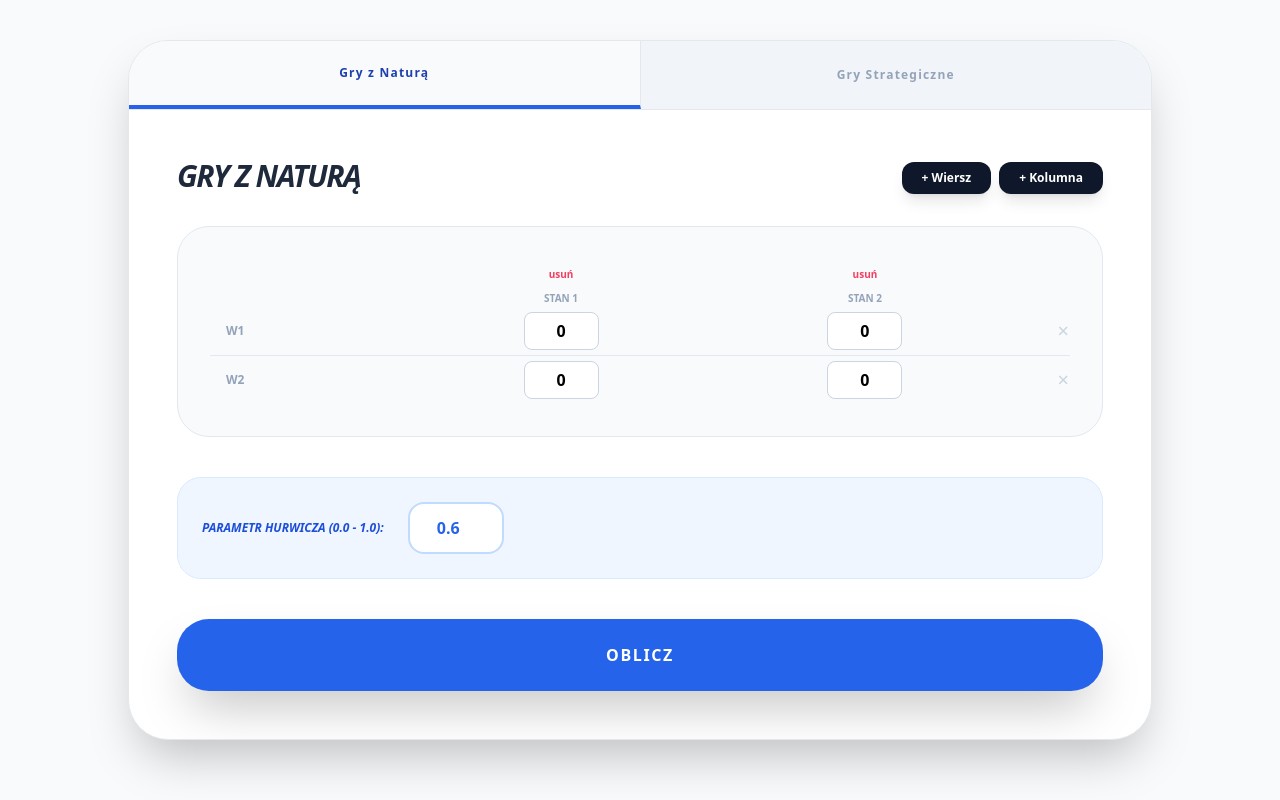
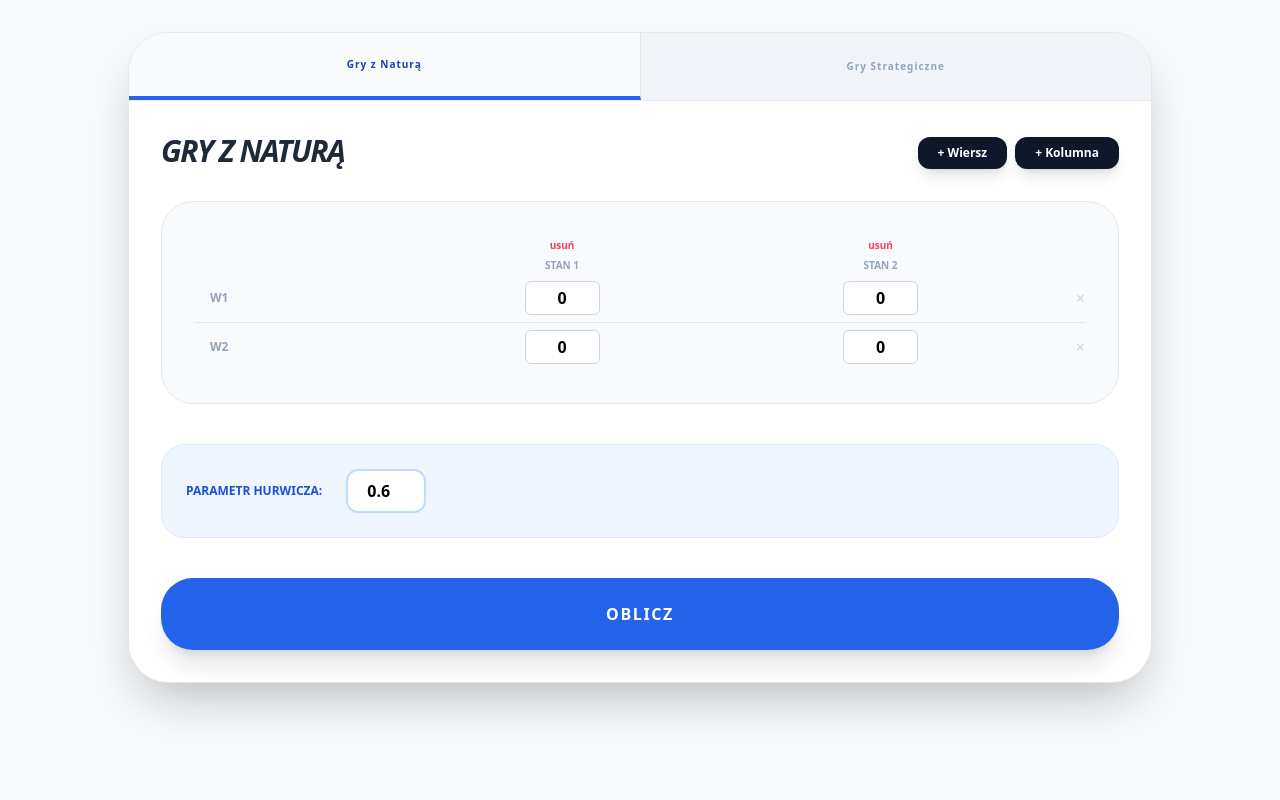
Before and after one commit to podsiadlojakub6-alt/program-bo, a Flask app: page / in a window 1280 px wide. Run offline with Flask 3, Linux system fonts and the light colour scheme; some libraries are stand-ins or nearby versions.

Commit message:
Update index.html

```diff
--- a/templates/index.html
+++ b/templates/index.html
@@ -2,127 +2,84 @@
 <html lang="pl">
 <head>
     <meta charset="UTF-8">
-    <title>Kalkulator Teorii Gier</title>
+    <title>BO Master Pro</title>
     <script src="https://cdn.tailwindcss.com"></script>
     <style>
-        .input-cell { width: 75px; text-align: center; border: 1px solid #cbd5e1; padding: 6px; border-radius: 8px; font-weight: bold; }
+        .input-cell { width: 75px; text-align: center; border: 1px solid #cbd5e1; padding: 4px; border-radius: 6px; font-weight: bold; }
         .tab-active { border-bottom: 4px solid #2563eb; color: #1e40af; background: #f8fafc; }
-        .panel-dark { background: #0f172a; border-top: 6px solid #3b82f6; }
-        .card-A { background: #1e293b; border-left: 6px solid #3b82f6; }
-        .card-B { background: #1e293b; border-left: 6px solid #f43f5e; }
+        .panel-nature { background: #0f172a; border-top: 6px solid #3b82f6; }
+        .panel-game { background: #1e293b; border-top: 6px solid #10b981; }
     </style>
 </head>
-<body class="bg-slate-50 min-h-screen p-4 md:p-10">
+<body class="bg-slate-50 min-h-screen p-4 md:p-8">
     <div class="max-w-5xl mx-auto bg-white rounded-[2.5rem] shadow-2xl overflow-hidden border">
 
-        <div class="flex bg-slate-100 border-b text-xs font-black uppercase tracking-widest text-slate-400">
+        <div class="flex bg-slate-100 border-b text-[10px] font-black uppercase tracking-widest text-slate-400">
             <button type="button" onclick="setMode('nature')" id="b-nature" class="flex-1 py-6 hover:bg-white transition border-r">Gry z Naturą</button>
             <button type="button" onclick="setMode('game')" id="b-game" class="flex-1 py-6 hover:bg-white transition">Gry Strategiczne</button>
         </div>
 
-        <div class="p-8 md:p-12">
+        <div class="p-8">
             <form method="POST" id="mainForm">
                 <input type="hidden" name="mode" id="m" value="{{ mode }}">
 
                 <div class="flex justify-between items-end mb-8">
-                    <div>
                     <h2 id="t" class="text-3xl font-black text-slate-800 tracking-tighter uppercase italic">Macierz</h2>
-
-                        {% if results and results.type == 'game' %}
-                        <div class="mt-3 flex gap-3 text-[10px] font-bold">
-                            <span class="px-3 py-1 bg-blue-100 text-blue-700 rounded-lg shadow-sm">Va = {{results.data.va}}</span>
-                            <span class="px-3 py-1 bg-rose-100 text-rose-700 rounded-lg shadow-sm">Vb = {{results.data.vb}}</span>
-                            <span class="px-3 py-1 {% if results.data.equal %}bg-emerald-100 text-emerald-700{% else %}bg-amber-100 text-amber-700{% endif %} rounded-lg shadow-sm uppercase">
-                                {% if results.data.equal %}Siodło (Va=Vb){% else %}Brak Siodła (Va≠Vb){% endif %}
-                            </span>
-                        </div>
-                        {% endif %}
-                    </div>
                     <div class="flex gap-2">
-                        <button type="button" onclick="addRow()" class="bg-slate-900 text-white px-5 py-2 rounded-xl text-xs font-black hover:scale-105 transition shadow-lg">+ Wiersz</button>
-                        <button type="button" onclick="addColumn()" class="bg-slate-900 text-white px-5 py-2 rounded-xl text-xs font-black hover:scale-105 transition shadow-lg">+ Kolumna</button>
+                        <button type="button" onclick="addRow()" class="bg-slate-900 text-white px-5 py-2 rounded-xl text-xs font-black shadow-lg">+ Wiersz</button>
+                        <button type="button" onclick="addColumn()" class="bg-slate-900 text-white px-5 py-2 rounded-xl text-xs font-black shadow-lg">+ Kolumna</button>
                     </div>
                 </div>
 
                 <div class="overflow-x-auto mb-10 bg-slate-50 p-8 rounded-[2rem] border border-slate-200">
                     <table id="mt" class="w-full text-center">
-                        <thead id="th" class="text-[10px] font-black uppercase text-slate-400">
-                            <tr id="dr"><th></th><th class="p-2"><button type="button" onclick="removeCol(1)" class="text-rose-500 hover:font-black">usuń</button></th><th class="p-2"><button type="button" onclick="removeCol(2)" class="text-rose-500 hover:font-black">usuń</button></th><th></th></tr>
+                        <thead id="th" class="text-[10px] font-bold uppercase text-slate-400">
+                            <tr id="dr"><th></th><th class="p-1"><button type="button" onclick="removeCol(1)" class="text-rose-500">usuń</button></th><th class="p-1"><button type="button" onclick="removeCol(2)" class="text-rose-500">usuń</button></th><th></th></tr>
                             <tr id="hr"><th></th><th>Kolumna 1</th><th>Kolumna 2</th><th></th></tr>
                         </thead>
                         <tbody id="tb" class="divide-y divide-slate-200">
-                            <tr><td class="p-4 font-black text-xs text-slate-400 text-left">W1</td><td><input name="cell_0_0" class="input-cell" value="0"></td><td><input name="cell_0_1" class="input-cell" value="0"></td><td class="text-right"><button type="button" onclick="removeRow(this)" class="text-slate-300 hover:text-rose-500 text-xl">×</button></td></tr>
-                            <tr><td class="p-4 font-black text-xs text-slate-400 text-left">W2</td><td><input name="cell_1_0" class="input-cell" value="0"></td><td><input name="cell_1_1" class="input-cell" value="0"></td><td class="text-right"><button type="button" onclick="removeRow(this)" class="text-slate-300 hover:text-rose-500 text-xl">×</button></td></tr>
+                            <tr><td class="p-4 font-black text-xs text-slate-400 text-left">W1</td><td><input name="cell_0_0" class="input-cell" value="0"></td><td><input name="cell_0_1" class="input-cell" value="0"></td><td class="text-right"><button type="button" onclick="removeRow(this)" class="text-slate-300">×</button></td></tr>
+                            <tr><td class="p-4 font-black text-xs text-slate-400 text-left">W2</td><td><input name="cell_1_0" class="input-cell" value="0"></td><td><input name="cell_1_1" class="input-cell" value="0"></td><td class="text-right"><button type="button" onclick="removeRow(this)" class="text-slate-300">×</button></td></tr>
                         </tbody>
                     </table>
                 </div>
 
                 <div id="opts" class="mb-10 p-6 bg-blue-50 rounded-3xl flex items-center gap-6 border border-blue-100 hidden">
-                    <span class="text-xs font-black text-blue-700 uppercase italic">Parametr Hurwicza (0.0 - 1.0):</span>
-                    <input type="number" step="0.1" name="gamma" value="0.6" class="w-24 p-3 border-2 border-blue-200 rounded-2xl text-center font-black text-blue-600 focus:ring-4 focus:ring-blue-100 outline-none">
+                    <span class="text-xs font-black text-blue-700 uppercase">Parametr Hurwicza:</span>
+                    <input type="number" step="0.1" name="gamma" value="0.6" class="w-20 p-2 border-2 border-blue-200 rounded-xl text-center font-black">
                 </div>
 
-                <button type="submit" class="w-full bg-blue-600 text-white font-black py-6 rounded-[2rem] shadow-2xl hover:bg-blue-700 transition transform active:scale-95 uppercase tracking-widest">Oblicz</button>
+                <button type="submit" class="w-full bg-blue-600 text-white font-black py-6 rounded-[2rem] shadow-xl hover:bg-blue-700 transition uppercase tracking-widest">Oblicz</button>
             </form>
 
+            <div id="resultsContainer">
                 {% if results %}
-            <div class="mt-12 animate-in fade-in slide-in-from-bottom-5">
-
                     {% if results.type == 'nature' %}
-                <div class="panel-dark rounded-[2.5rem] p-10 shadow-2xl text-white">
-                    <h3 class="text-blue-400 font-black mb-8 uppercase tracking-[0.2em] text-xs">Raport: Gry z Naturą</h3>
+                    <div id="natureResults" class="mt-12 panel-nature rounded-[2.5rem] p-12 shadow-2xl text-white">
+                        <h3 class="text-blue-400 font-bold mb-8 uppercase tracking-widest text-xs">Wyniki: Gry z Naturą</h3>
                         <div class="grid grid-cols-2 lg:grid-cols-4 gap-10">
-                        <div class="border-l border-slate-700 pl-4"><p class="text-[10px] text-slate-500 font-bold uppercase mb-2">Wald (Maximin)</p><p class="text-3xl font-black">Wariant {{results.wald}}</p></div>
-                        <div class="border-l border-slate-700 pl-4"><p class="text-[10px] text-slate-500 font-bold uppercase mb-2">Hurwicz</p><p class="text-3xl font-black">Wariant {{results.hur}}</p></div>
-                        <div class="border-l border-slate-700 pl-4"><p class="text-[10px] text-slate-500 font-bold uppercase mb-2">Bayes</p><p class="text-3xl font-black">Wariant {{results.bayes}}</p></div>
-                        <div class="border-l border-slate-700 pl-4"><p class="text-[10px] text-slate-500 font-bold uppercase mb-2">Savage</p><p class="text-3xl font-black">Wariant {{results.sav}}</p></div>
+                            <div><p class="text-[10px] text-slate-500 font-bold mb-2 uppercase">Wald</p><p class="text-3xl font-black">Wariant {{results.wald}}</p></div>
+                            <div><p class="text-[10px] text-slate-500 font-bold mb-2 uppercase">Hurwicz</p><p class="text-3xl font-black">Wariant {{results.hur}}</p></div>
+                            <div><p class="text-[10px] text-slate-500 font-bold mb-2 uppercase">Bayes</p><p class="text-3xl font-black">Wariant {{results.bayes}}</p></div>
+                            <div><p class="text-[10px] text-slate-500 font-bold mb-2 uppercase">Savage</p><p class="text-3xl font-black">Wariant {{results.sav}}</p></div>
                         </div>
                     </div>
-
                     {% elif results.type == 'game' %}
-                <div class="grid grid-cols-1 md:grid-cols-2 gap-8">
-
-                    <div class="card-A rounded-[2.5rem] p-8 shadow-xl text-white">
-                        <div class="flex items-center justify-between mb-6">
-                            <h3 class="text-blue-400 font-black uppercase text-xs tracking-widest">Gracz A (Zyski)</h3>
-                            <span class="text-xs text-slate-500">Wiersze</span>
+                    <div id="gameResults" class="mt-12 grid grid-cols-1 md:grid-cols-2 gap-8">
+                        <div class="panel-game rounded-[2.5rem] p-10 shadow-2xl text-white border-l-8 border-blue-500">
+                            <p class="text-blue-400 font-black text-[10px] mb-4 uppercase">Gracz A (Wiersze)</p>
+                            {% if results.data.saddle %}<p class="text-xl">Wybiera W{{results.data.saddle.r}}</p><p class="text-sm text-slate-400 italic">"Zysk: {{results.data.va}}"</p>
+                            {% elif results.data.mixed %}<p class="text-sm italic">"Gram W1 w {{results.data.mixed.p1_pct}}% i W2 w {{results.data.mixed.p2_pct}}%."</p><p class="text-xs mt-2">V = {{results.data.mixed.v}}</p>{% endif %}
                         </div>
-                        {% if results.data.saddle %}
-                            <p class="text-2xl font-black mb-2">Strategia: W{{results.data.saddle.r}}</p>
-                            <p class="text-sm text-slate-400 italic">"Gwarantowany zysk średni: {{results.data.saddle.v}}"</p>
-                        {% elif results.data.mixed %}
-                            <div class="space-y-3">
-                                <p class="text-sm font-bold">Wybiera W1: <span class="text-blue-400 font-black">{{results.data.mixed.p1_pct}}%</span> czasu</p>
-                                <p class="text-sm font-bold">Wybiera W2: <span class="text-blue-400 font-black">{{results.data.mixed.p2_pct}}%</span> czasu</p>
-                                <div class="pt-4 border-t border-slate-700">
-                                    <p class="text-sm">Oczekiwany zysk (V): <span class="text-xl font-black">{{results.data.mixed.v}}</span></p>
+                        <div class="panel-game rounded-[2.5rem] p-10 shadow-2xl text-white border-l-8 border-rose-500">
+                            <p class="text-rose-400 font-black text-[10px] mb-4 uppercase">Gracz B (Kolumny)</p>
+                            {% if results.data.saddle %}<p class="text-xl">Wybiera K{{results.data.saddle.c}}</p><p class="text-sm text-slate-400 italic">"Strata: {{results.data.vb}}"</p>
+                            {% elif results.data.mixed %}<p class="text-sm italic">"Gram K1 w {{results.data.mixed.q1_pct}}% i K2 w {{results.data.mixed.q2_pct}}%."</p><p class="text-xs mt-2">V = {{results.data.mixed.v}}</p>{% endif %}
                         </div>
                     </div>
                     {% endif %}
-                    </div>
-
-                    <div class="card-B rounded-[2.5rem] p-8 shadow-xl text-white">
-                        <div class="flex items-center justify-between mb-6">
-                            <h3 class="text-rose-400 font-black uppercase text-xs tracking-widest">Gracz B (Straty)</h3>
-                            <span class="text-xs text-slate-500">Kolumny</span>
-                        </div>
-                        {% if results.data.saddle %}
-                            <p class="text-2xl font-black mb-2">Strategia: K{{results.data.saddle.c}}</p>
-                            <p class="text-sm text-slate-400 italic">"Maksymalna strata średnia: {{results.data.saddle.v}}"</p>
-                        {% elif results.data.mixed %}
-                            <div class="space-y-3">
-                                <p class="text-sm font-bold">Wybiera K1: <span class="text-rose-400 font-black">{{results.data.mixed.q1_pct}}%</span> czasu</p>
-                                <p class="text-sm font-bold">Wybiera K2: <span class="text-rose-400 font-black">{{results.data.mixed.q2_pct}}%</span> czasu</p>
-                                <div class="pt-4 border-t border-slate-700">
-                                    <p class="text-sm">Oczekiwana strata (V): <span class="text-xl font-black">{{results.data.mixed.v}}</span></p>
-                                </div>
-                            </div>
                 {% endif %}
             </div>
-                </div>
-                {% endif %}
-            </div>
-            {% endif %}
         </div>
     </div>
 
@@ -133,6 +90,13 @@
             document.getElementById('opts').style.display = (mode === 'nature') ? 'flex' : 'none';
             document.querySelectorAll('.flex > button').forEach(b => b.classList.remove('tab-active'));
             document.getElementById('b-' + mode).classList.add('tab-active');
+
+            // UKRYWANIE POPRZEDNICH WYNIKÓW PRZY PRZEŁĄCZANIU
+            const natureRes = document.getElementById('natureResults');
+            const gameRes = document.getElementById('gameResults');
+            if(natureRes) natureRes.style.display = (mode === 'nature' ? 'block' : 'none');
+            if(gameRes) gameRes.style.display = (mode === 'game' ? 'grid' : 'none');
+
             updateNames();
         }
         setMode('{{mode}}' || 'nature');
@@ -149,19 +113,17 @@
                 heads[i].innerText = (m === 'game' ? 'G2:K' : 'Stan ') + i;
             }
         }
-
         function addRow() {
             const b = document.getElementById('tb'), c = document.getElementById('hr').cells.length - 2, r = document.createElement('tr');
             let s = `<td class="p-4 font-black text-xs text-slate-400 text-left"></td>`;
             for (let i = 0; i < c; i++) s += `<td><input class="input-cell" value="0"></td>`;
-            s += `<td class="text-right"><button type="button" onclick="removeRow(this)" class="text-slate-300 hover:text-rose-500">×</button></td>`;
+            s += `<td class="text-right"><button type="button" onclick="removeRow(this)" class="text-slate-300">×</button></td>`;
             r.innerHTML = s; b.appendChild(r); updateNames();
         }
-
         function addColumn() {
             const dr = document.getElementById('dr'), hr = document.getElementById('hr'), rows = document.querySelectorAll('#tb tr');
             const nI = hr.cells.length - 1;
-            const thD = document.createElement('th'); thD.className = "p-2"; thD.innerHTML = `<button type="button" onclick="removeCol(${nI})" class="text-rose-500 font-bold">USUŃ</button>`;
+            const thD = document.createElement('th'); thD.className = "p-1"; thD.innerHTML = `<button type="button" onclick="removeCol(${nI})" class="text-rose-500">usuń</button>`;
             dr.insertBefore(thD, dr.lastElementChild);
             const thH = document.createElement('th'); thH.className = "p-2";
             hr.insertBefore(thH, hr.lastElementChild);
@@ -171,9 +133,7 @@
             });
             updateNames();
         }
-
         function removeRow(btn) { if (document.querySelectorAll('#tb tr').length > 1) { btn.closest('tr').remove(); updateNames(); } }
-
         function removeCol(i) {
             const dr = document.getElementById('dr'), hr = document.getElementById('hr'), rows = document.querySelectorAll('#tb tr');
             if (hr.cells.length > 3) {
```
Lines whose indentation alone changed are shown as unchanged.
